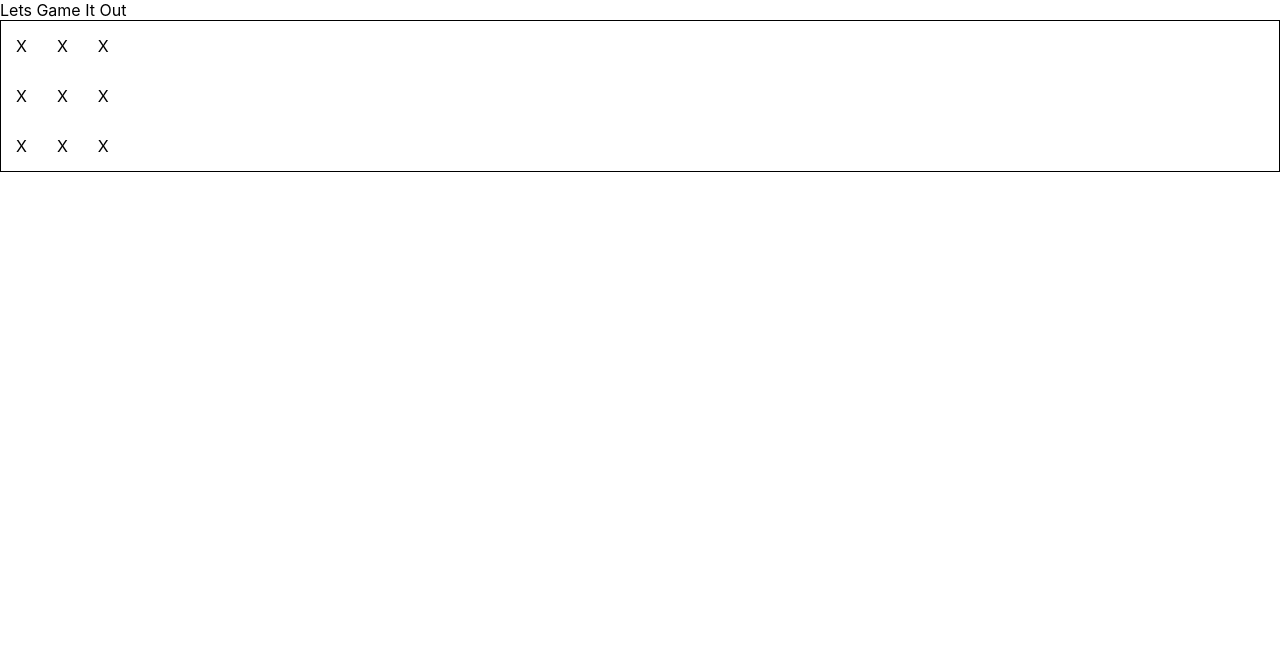
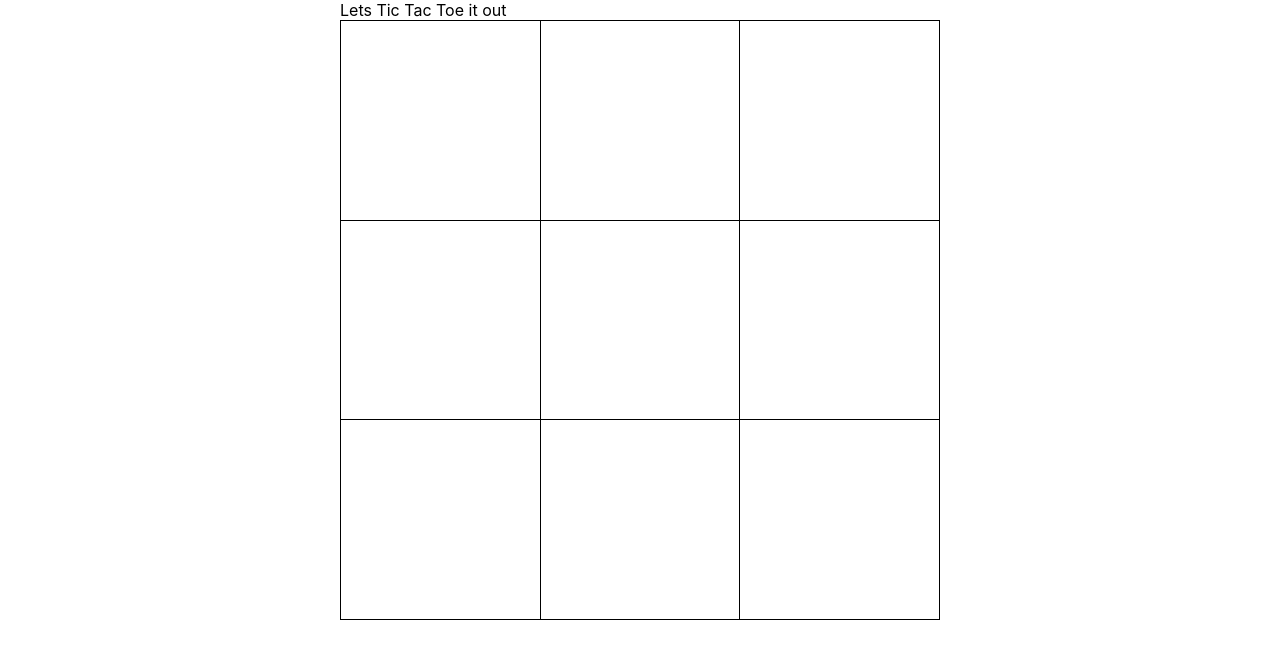
Before and after one commit to moonquddus/tic-tac-toe, a React (Create React App) app: page / in a window 1280 px wide. Both pictures are taken after a click on the button "Start game". Shown: the top 658 px of the page. Built offline with nearby package versions, Linux system fonts and the light colour scheme.

Commit message:
Grid is functionally complete

```diff
--- a/src/components/feature/App/App.module.css
+++ b/src/components/feature/App/App.module.css
@@ -1,38 +1,5 @@
-.App {
-  text-align: center;
+.app {
+  margin: 0 auto;
+  max-width: 100%;
+  width: 600px;
 }
-
-.App-logo {
-  height: 40vmin;
-  pointer-events: none;
-}
-
-@media (prefers-reduced-motion: no-preference) {
-  .App-logo {
-    animation: App-logo-spin infinite 20s linear;
-  }
-}
-
-.App-header {
-  background-color: #282c34;
-  min-height: 100vh;
-  display: flex;
-  flex-direction: column;
-  align-items: center;
-  justify-content: center;
-  font-size: calc(10px + 2vmin);
-  color: white;
-}
-
-.App-link {
-  color: #61dafb;
-}
-
-@keyframes App-logo-spin {
-  from {
-    transform: rotate(0deg);
-  }
-  to {
-    transform: rotate(360deg);
-  }
-}
--- a/src/components/feature/App/App.tsx
+++ b/src/components/feature/App/App.tsx
@@ -5,7 +5,7 @@ import { RecoilRoot } from 'recoil'
 
 function App() {
   return (
-    <div id='app'>
+    <div id='app' className={styles.app}>
       <RecoilRoot>
         <RouterProvider router={router} />
       </RecoilRoot>
--- /dev/null
+++ b/src/components/feature/GameGrid/GameGrid.module.css
@@ -0,0 +1,31 @@
+.grid {
+  display: flex;
+  flex-direction: column;
+  border: solid 1px #000;
+}
+
+.row {
+  display: flex;
+  border-bottom: solid 1px #000;
+}
+
+.row:last-of-type {
+  border-bottom: none;
+}
+
+.cell {
+  display: inline-flex;
+  flex: 1;
+  border-right: solid 1px #000;
+  aspect-ratio: 1 / 1;
+  align-items: center;
+  justify-content: center;
+}
+
+.cell:last-of-type {
+  border-right: none;
+}
+
+.emptyCell {
+  cursor: pointer;
+}
--- /dev/null
+++ b/src/components/feature/GameGrid/GameGrid.tsx
@@ -0,0 +1,36 @@
+import { GridCellType, GridType } from '../../../lib/atoms/gridState'
+import styles from './GameGrid.module.css'
+
+export interface GameGridProps {
+  grid: GridType
+  onCellClick: (x: number, y: number) => void
+}
+
+function GameGrid({grid, onCellClick}: GameGridProps) {
+  const cellClickHandler = (cellValue: GridCellType, x: number, y: number) => {
+    if (cellValue !== null) return
+    onCellClick(x, y)
+  }
+
+  return (
+    <div className={styles.grid} role='grid' tabIndex={-1}>
+      {grid.map((row, rowKey) => (
+        <div className={styles.row} key={`row-${rowKey}`} tabIndex={-1}>
+          {row.map((cellValue, colKey) => (
+            <div
+              role='gridcell'
+              tabIndex={0}
+              className={`${styles.cell} ${cellValue === null ? styles.emptyCell : ''}`}
+              key={`cell-${rowKey}-${colKey}`}
+              onClick={() => cellClickHandler(cellValue, rowKey, colKey)}
+            >
+              {cellValue ?? ''}
+            </div>
+          ))}
+        </div>
+      ))}
+    </div>
+  )
+}
+
+export default GameGrid
--- a/src/components/page/Game/Game.tsx
+++ b/src/components/page/Game/Game.tsx
@@ -1,10 +1,40 @@
-import Grid from '../../ui/Grid/Grid'
+import { useRecoilState } from 'recoil'
+import GameGrid from '../../feature/GameGrid/GameGrid'
+import { gridState } from '../../../lib/atoms/gridState'
+import { insertValueIntoGrid } from '../../../lib/utility/gridUtils'
+import { useMemo } from 'react'
+import { isOdd } from '../../../lib/utility/numberUtils'
+import { TIC_TAC_TOE_SYMBOL } from '../../../lib/model'
+import { gameState } from '../../../lib/atoms/gameState'
 
 function Game() {
+  const [grid, setGrid] = useRecoilState(gridState)
+  const [currentGameState, setGameState] = useRecoilState(gameState)
+
+  const { turn } = currentGameState
+
+  const currentPlayerTurn = useMemo(() => {
+    return isOdd(turn) ? 'player1' : 'player2'
+  }, [turn])
+
+  const nextTurn = () => {
+    setGameState({
+      ...currentGameState,
+      turn: turn + 1,
+    })
+  }
+
+  const playerTurnHandler = (x: number, y: number) => {
+    const symbol = currentPlayerTurn === 'player1' ? TIC_TAC_TOE_SYMBOL.NOUGHT : TIC_TAC_TOE_SYMBOL.CROSS
+    const newGrid = insertValueIntoGrid(grid, x, y, symbol)
+    setGrid(newGrid)
+    nextTurn()
+  }
+
   return (
     <div>
-      Lets Game It Out
-      <Grid />
+      Lets Tic Tac Toe it out
+      <GameGrid grid={grid} onCellClick={playerTurnHandler} />
     </div>
   )
 }
--- a/src/components/ui/Grid/Grid.module.css
+++ /dev/null
@@ -1,14 +0,0 @@
-.grid {
-  display: flex;
-  flex-direction: column;
-  border: solid 1px #000;
-}
-
-.row {
-  display: flex;
-}
-
-.cell {
-  padding: 15px;
-
-}
--- a/src/components/ui/Grid/Grid.tsx
+++ /dev/null
@@ -1,22 +0,0 @@
-import styles from './Grid.module.css'
-
-export interface GridProps {
-  size?: number
-}
-
-function Grid({size = 3}: GridProps) {
-  const iterator = new Array(size).fill(null)
-  return (
-    <div className={styles.grid}>
-      {iterator.map((_, rowKey) => (
-        <div className={styles.row} key={`row-${rowKey}`}>
-          {iterator.map((_, colKey) => (
-            <div className={styles.cell} key={`cell-${rowKey}-${colKey}`}>X</div>
-          ))}
-        </div>
-      ))}
-    </div>
-  )
-}
-
-export default Grid
--- /dev/null
+++ b/src/lib/atoms/gameState.ts
@@ -0,0 +1,19 @@
+import { atom } from 'recoil'
+import { TIC_TAC_TOE_SYMBOL } from '../model'
+
+export type GameStateType = {
+  turn: number
+  selectedSymbol: TIC_TAC_TOE_SYMBOL
+  gameHasBeenWon: boolean
+}
+
+export const GAME_STATE_ID = 'gameState'
+
+export const gameState = atom<GameStateType>({
+  key: GAME_STATE_ID,
+  default: {
+    turn: 1,
+    selectedSymbol: TIC_TAC_TOE_SYMBOL.NOUGHT,
+    gameHasBeenWon: false
+  }
+})
--- /dev/null
+++ b/src/lib/atoms/gridState.ts
@@ -0,0 +1,20 @@
+import { atom } from 'recoil'
+import { TIC_TAC_TOE_SYMBOL } from '../model'
+
+export type GridCellType = TIC_TAC_TOE_SYMBOL | null
+
+// I'm using tuples here to limit the array to a max of 3
+export type GridRowType = [GridCellType, GridCellType, GridCellType]
+
+export type GridType = [GridRowType, GridRowType, GridRowType]
+
+export const GRID_STATE_ID = 'gridState'
+
+export const gridState = atom<GridType>({
+  key: GRID_STATE_ID,
+  default: [
+    [null, null, null],
+    [null, null, null],
+    [null, null, null],
+  ]
+})
--- /dev/null
+++ b/src/lib/model.ts
@@ -0,0 +1,6 @@
+/* Common types and enums go here */
+
+export enum TIC_TAC_TOE_SYMBOL {
+  NOUGHT = 'O',
+  CROSS = 'X',
+}
--- /dev/null
+++ b/src/lib/utility/gridUtils.ts
@@ -0,0 +1,13 @@
+import { GridCellType, GridType } from '../atoms/gridState'
+
+export function insertValueIntoGrid(grid: GridType, row: number, col: number, value: GridCellType): GridType {
+  if (row < 0 || row >= grid.length || col < 0 || col >= grid[0].length) {
+    throw new Error('Invalid coordinates. Out of bounds.')
+  }
+
+  // Spread only makes a shallow copy, so I have to do it the ol' fashioned way
+  const newGrid: GridType = JSON.parse(JSON.stringify(grid))
+
+  newGrid[row][col] = value
+  return newGrid
+}
--- /dev/null
+++ b/src/lib/utility/numberUtils.ts
@@ -0,0 +1,3 @@
+export function isOdd(num: number): boolean {
+  return num % 2 !== 0
+}
```
